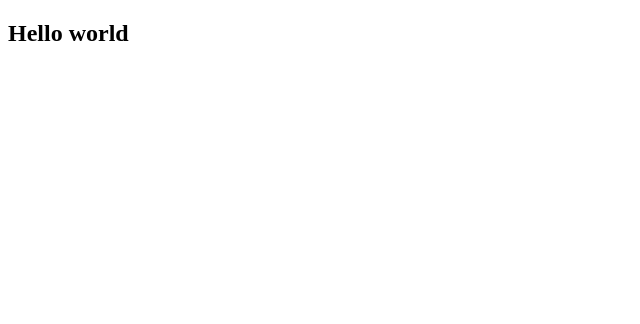
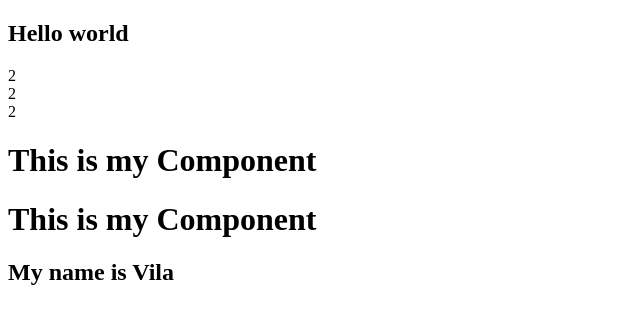
Before and after one commit to luzayadio/study-react-js, a React (Vite) app: page / in a window 1280 px wide. Shown: the top 324 px of the page, without its empty margins (0-640 px from the left). Built offline with nearby package versions, Linux system fonts and the light colour scheme.

Commit message:
refresh how to call functions & components

```diff
--- a/src/App.tsx
+++ b/src/App.tsx
@@ -5,6 +5,17 @@ export function App() {
   return (
     <div>
       <h2>Hello world</h2>
+
+      {teste()}
+      <br />
+      {useTest()}
+      <br />
+      {useTestHook()}
+      <br />
+
+      {MyComponent()}
+      <MyComponent></MyComponent>
+      <MyName></MyName>
     </div>
   )
 }
@@ -35,3 +46,19 @@ const MyComponent = () => {
     </div>
   )
 }
+
+function MyName() {
+  return (
+    <div>
+      <h2>My name is Vila</h2>
+    </div>
+  )
+}
+
+const MyAge = (age: number) => {
+  return (
+    <div>
+      <h2>My name is {age}</h2>
+    </div>
+  )
+}
```
